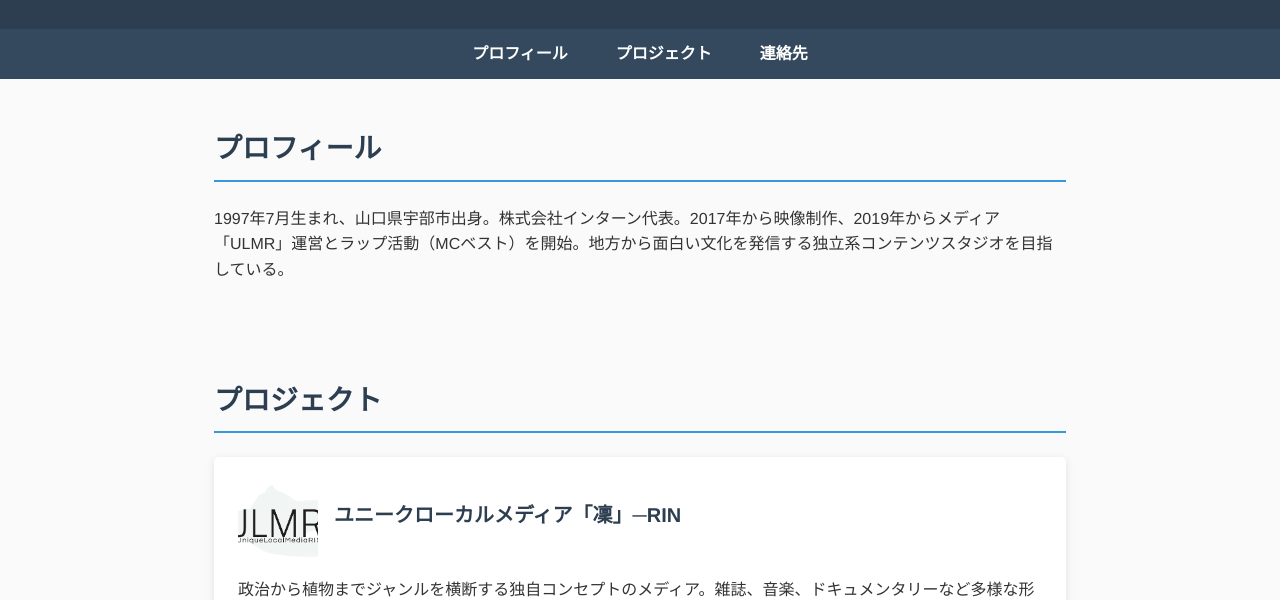
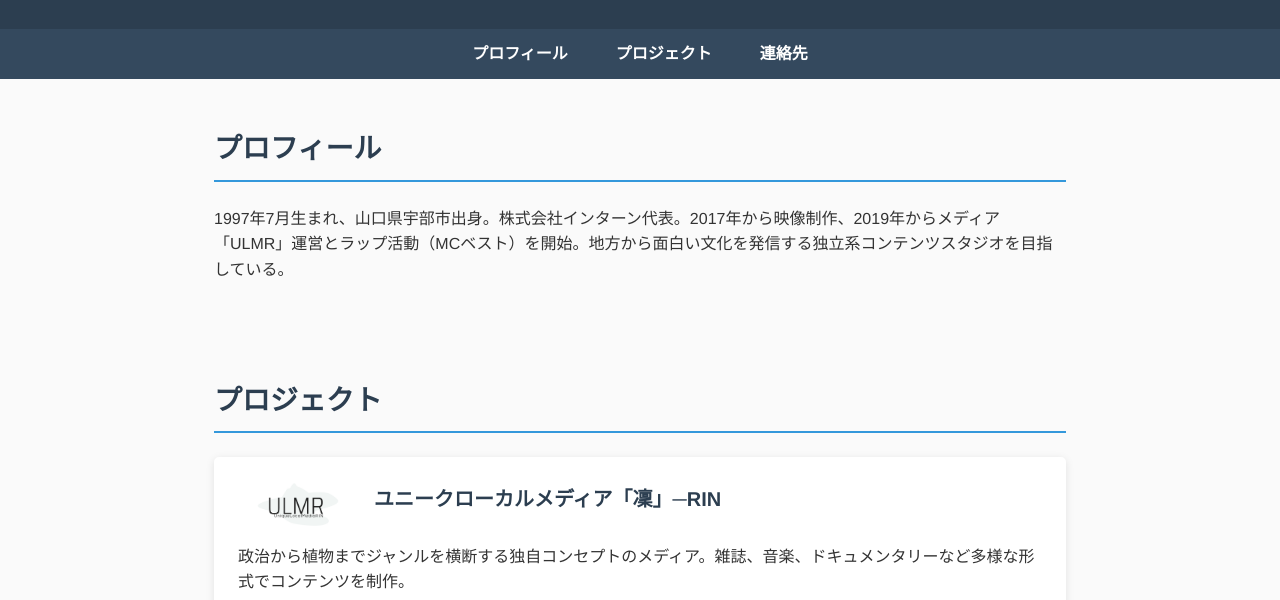
Before and after one commit to okafujirintaro/okafujirintaro, a plain HTML site: page index.html in a window 1280 px wide. Shown: the part 175-775 px from the top of the page. Drawn offline with Linux system fonts and the light colour scheme.

Commit message:
Update index.html

```diff
--- a/index.html
+++ b/index.html
@@ -213,7 +213,7 @@
             <div class="project-card">
                 <div class="project-info">
                     <div style="display: flex; align-items: center; margin-bottom: 1rem;">
-                        <img src="images/ulmr.png" alt="ユニークローカルメディア「凜」─RIN" style="width: 80px; height: 80px; object-fit: cover; margin-right: 1rem; border-radius: 5px;">
+                        <img src="images/ulmr.png" alt="ユニークローカルメディア「凜」─RIN" style="width: 120px; height: auto; margin-right: 1rem; border-radius: 5px; object-fit: contain;">
                         <h3 class="project-title">ユニークローカルメディア「凜」─RIN</h3>
                     </div>
                     <p>政治から植物までジャンルを横断する独自コンセプトのメディア。雑誌、音楽、ドキュメンタリーなど多様な形式でコンテンツを制作。</p>
```
